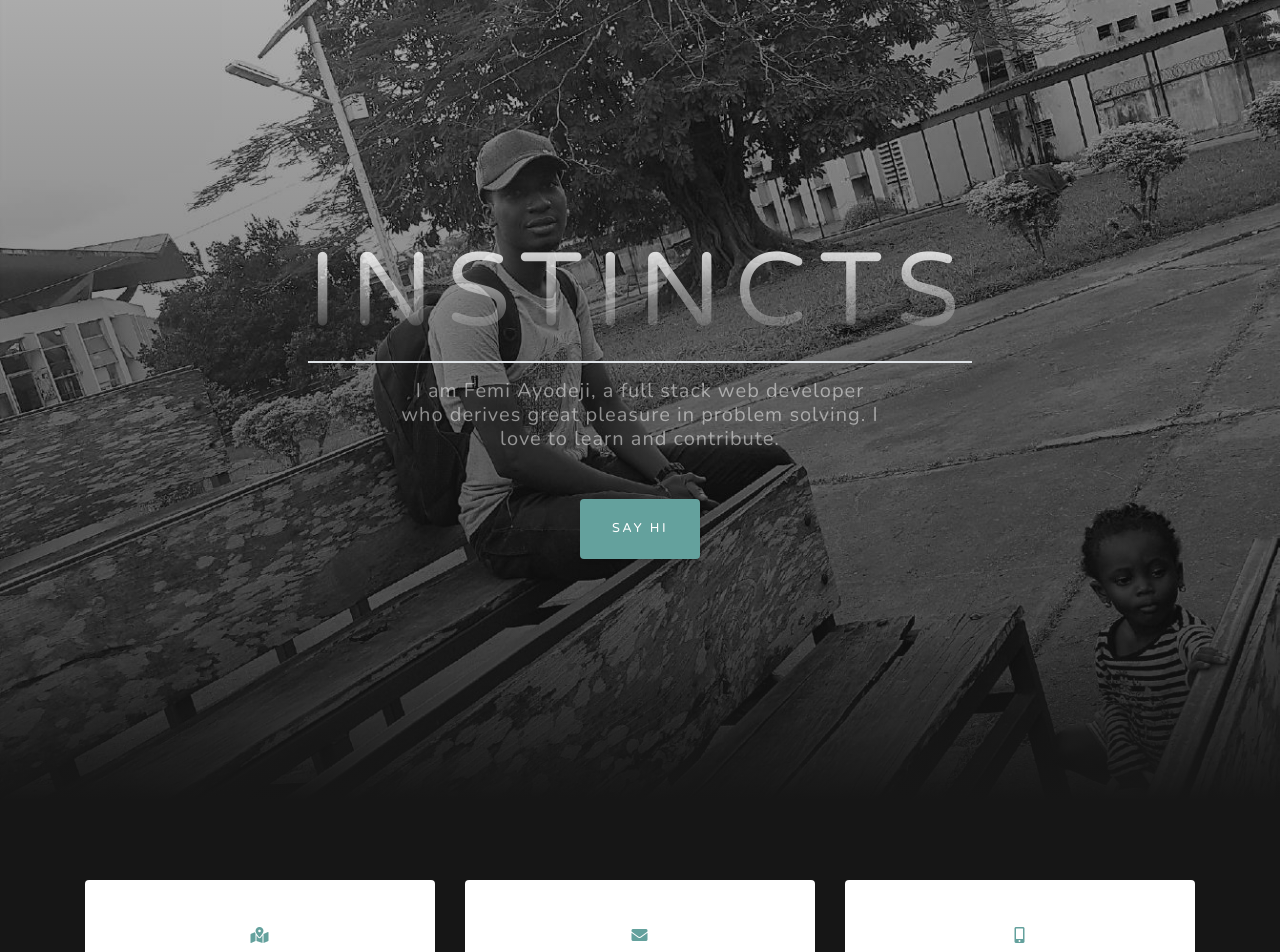
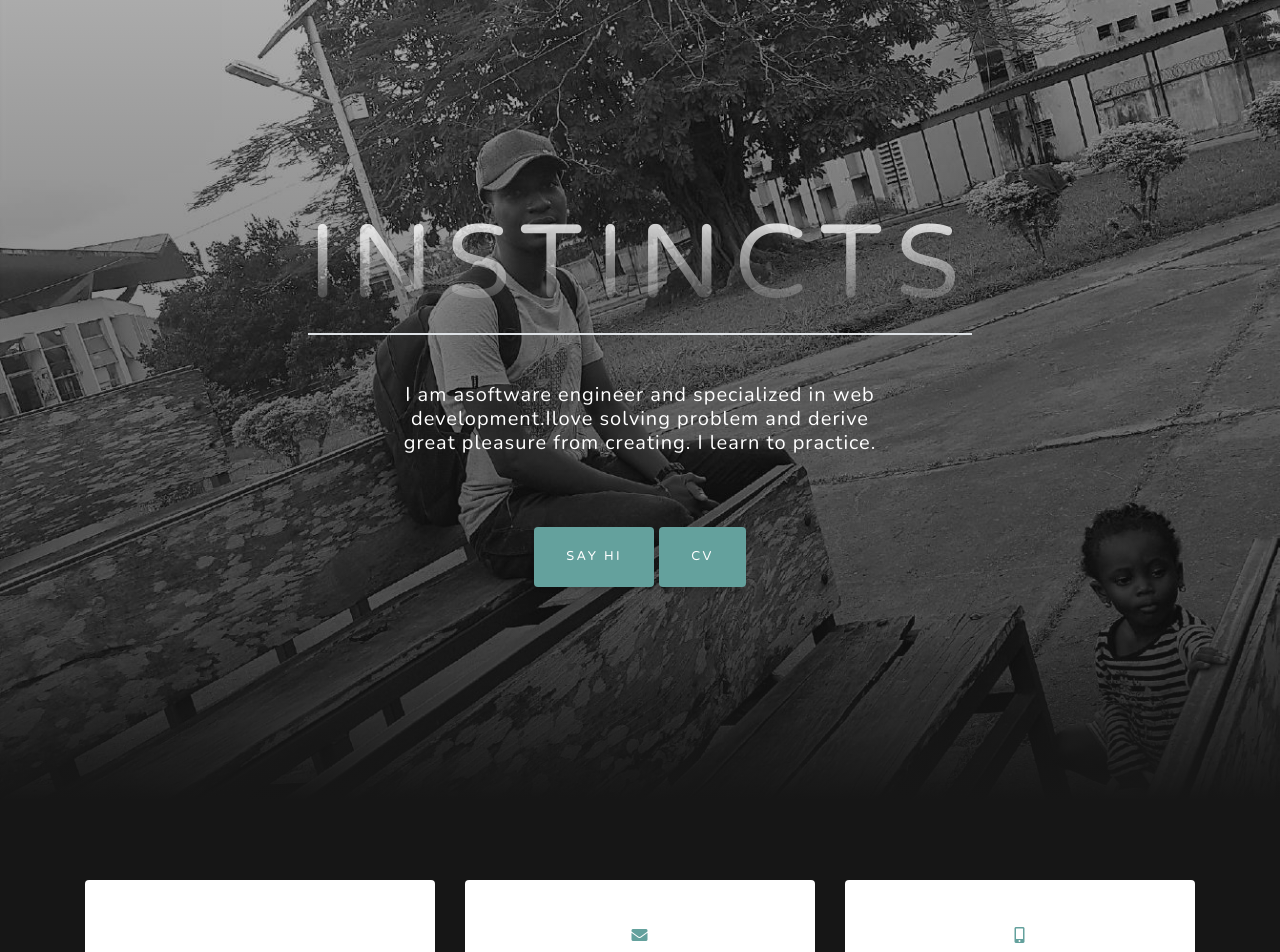
Before and after one commit to femiayodeji/femiayodeji.github.io, a plain HTML site: page index.html in a window 1280 px wide. Shown: the top 952 px of the page. Drawn offline with nearby package versions, Linux system fonts and the light colour scheme.

Commit message:
added cv

```diff
--- a/index.html
+++ b/index.html
@@ -31,8 +31,9 @@
       <div class="mx-auto text-center">
         <h1 class="mx-auto my-0 text-uppercase">Instincts</h1>
         <hr class="border" />
-        <h2 class="text-white-50 mx-auto mt-2 mb-5">I am Femi Ayodeji, a full stack web developer who derives great pleasure in problem solving. I love to learn and contribute.</h2>
+        <h2 class="text-white mx-auto mt-4 mb-5 py-4">I am asoftware engineer and specialized in web development.Ilove solving problem and derive great pleasure from creating. I learn to practice.</h2>
         <a href="mailto:feminstincts@gmail.com" class="btn btn-primary js-scroll-trigger">Say Hi</a>
+        <a href="femi_ayodeji_cv.pdf" class="btn btn-primary js-scroll-trigger">CV</a>
       </div>
     </div>
   </header>
@@ -46,7 +47,7 @@
         <div class="col-md-4 mb-3 mb-md-0">
           <div class="card py-4 h-100">
             <div class="card-body text-center">
-              <i class="fas fa-map-marked-alt text-primary mb-2"></i>
+              <i class="fas fa-github text-primary mb-2"></i>
               <h4 class="text-uppercase m-0">Address</h4>
               <hr class="my-4">
               <div class="small text-black-50">Ibadan, Nigeria.</div>
```
Also changed, not shown: 1 other file.
